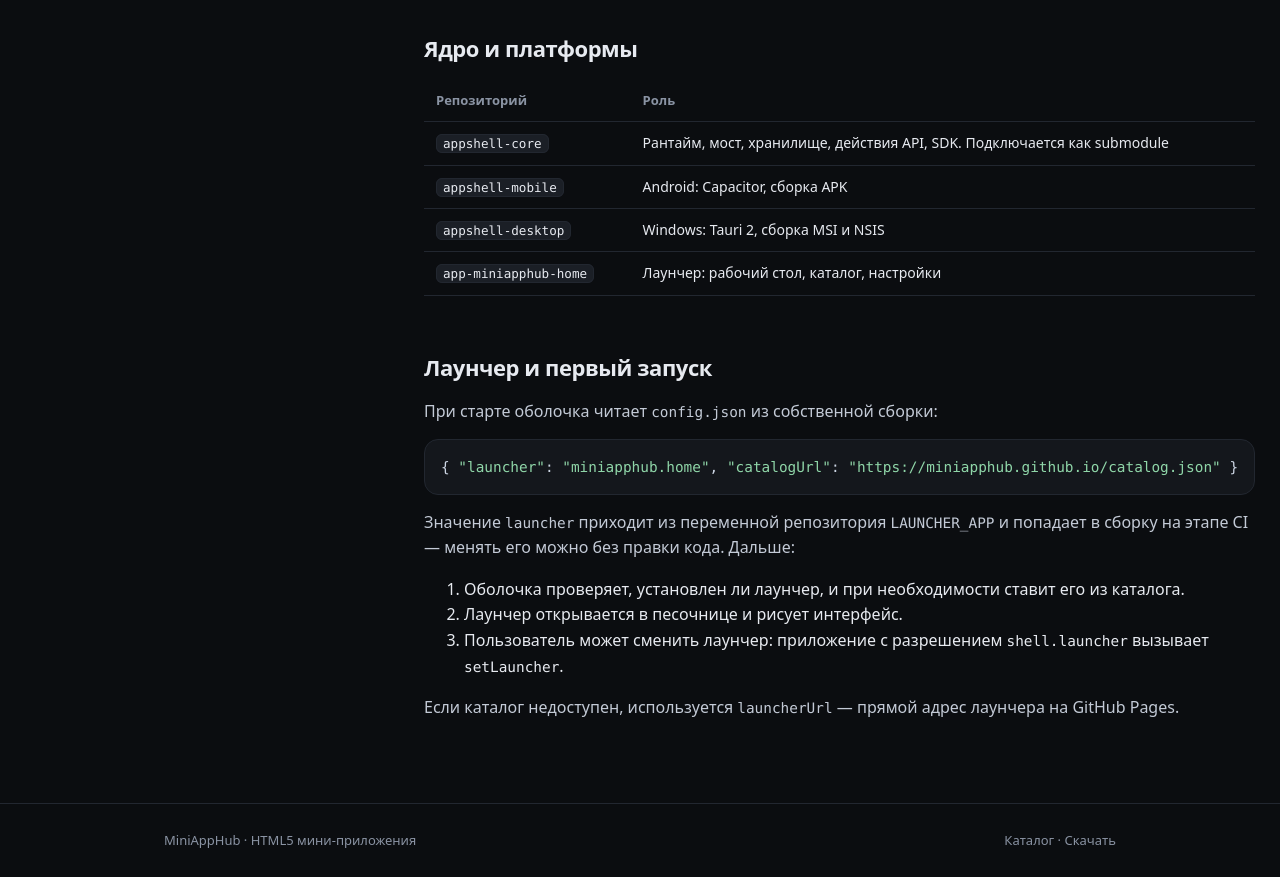
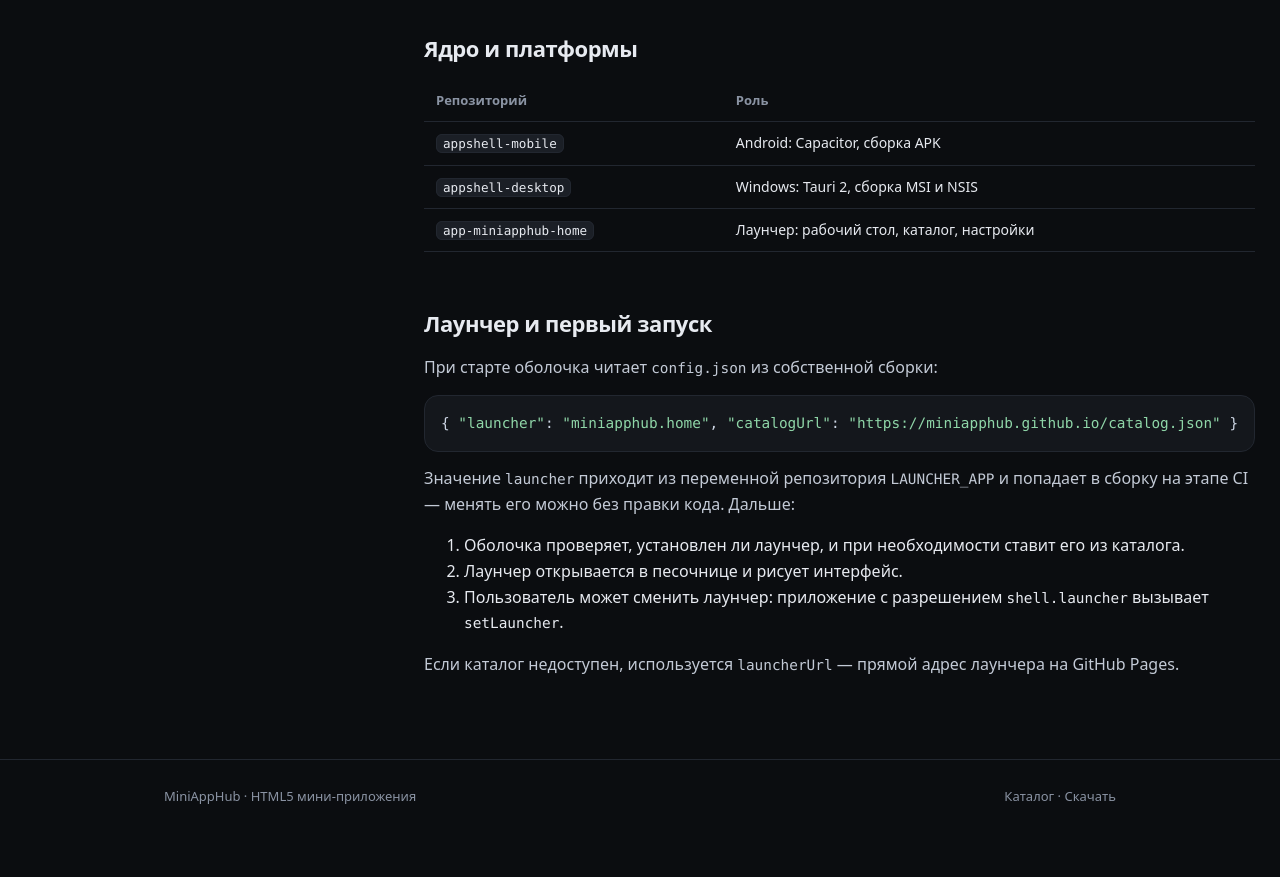
Before and after one commit to MiniAppHub/miniapphub.github.io, a plain HTML site: page docs.html in a window 1280 px wide. Shown: the part 4670-5547 px from the top of the page. After the commit the page ends 5503 px from the top, so only its background shows below. Drawn offline with Linux system fonts and the light colour scheme.

Commit message:
Портал: убрана строка appshell-core из таблицы репозиториев

```diff
--- a/docs.html
+++ b/docs.html
@@ -216,8 +216,6 @@
 <h2>Ядро и платформы</h2>
 <table>
   <tr><th>Репозиторий</th><th>Роль</th></tr>
-  <tr><td><a href="https://github.com/MiniAppHub/appshell-core"><code>appshell-core</code></a></td>
-      <td>Рантайм, мост, хранилище, действия API, SDK. Подключается как submodule</td></tr>
   <tr><td><a href="https://github.com/MiniAppHub/appshell-mobile"><code>appshell-mobile</code></a></td>
       <td>Android: Capacitor, сборка APK</td></tr>
   <tr><td><a href="https://github.com/MiniAppHub/appshell-desktop"><code>appshell-desktop</code></a></td>
```
